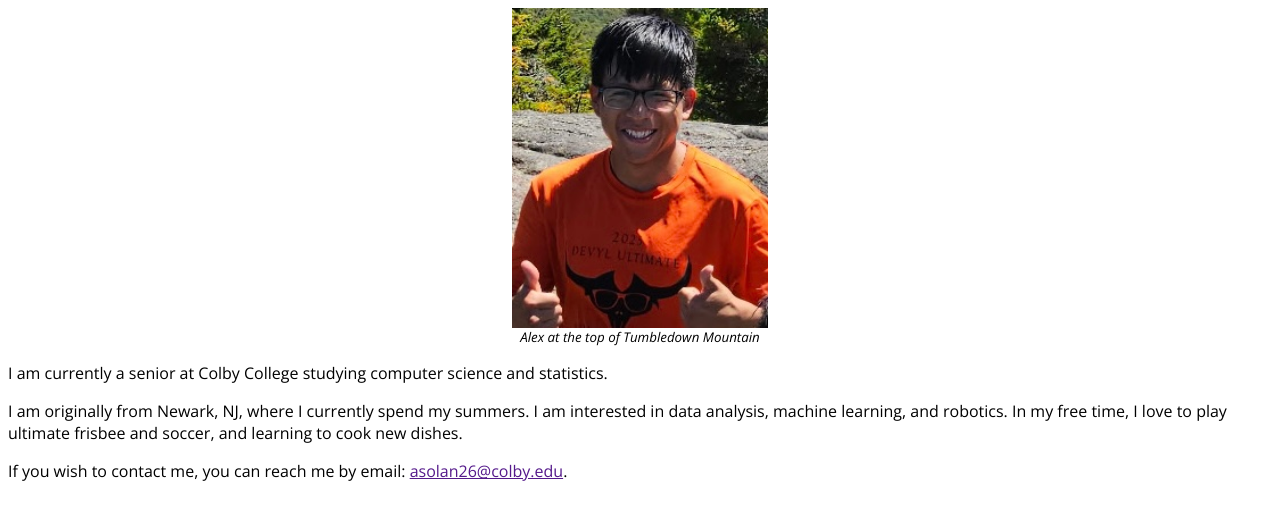
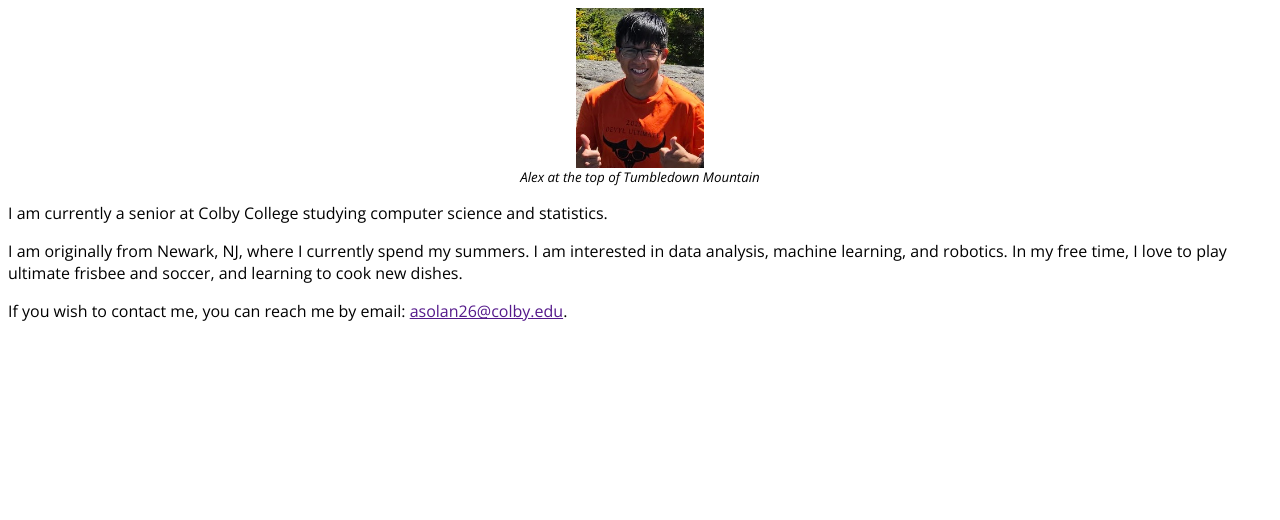
Before and after one commit to solanoalex/solanoalex.github.io, a plain HTML site: page aboutme.html in a window 1280 px wide. Drawn offline with nearby package versions, Linux system fonts and the light colour scheme.

Commit message:
adjusted profile img size

```diff
--- a/aboutme.html
+++ b/aboutme.html
@@ -1,6 +1,6 @@
 <html>
 <head>
-    <title> Who am I? </title>
+    <title> About Alex Solano </title>
     <link rel="stylesheet" href="style3.css">
     <link href="https://fonts.googleapis.com/css2?family=Open+Sans:ital,wght@0,300..800;1,300..800&display=swap" rel="stylesheet">
     <style>
--- a/style3.css
+++ b/style3.css
@@ -1,6 +1,6 @@
 .profile_img {
-    width: 20vw;
-    height: 25vw;
+    width: 10vw;
+    height: 12.5vw;
     display: block;
     margin: auto;
 }
```
